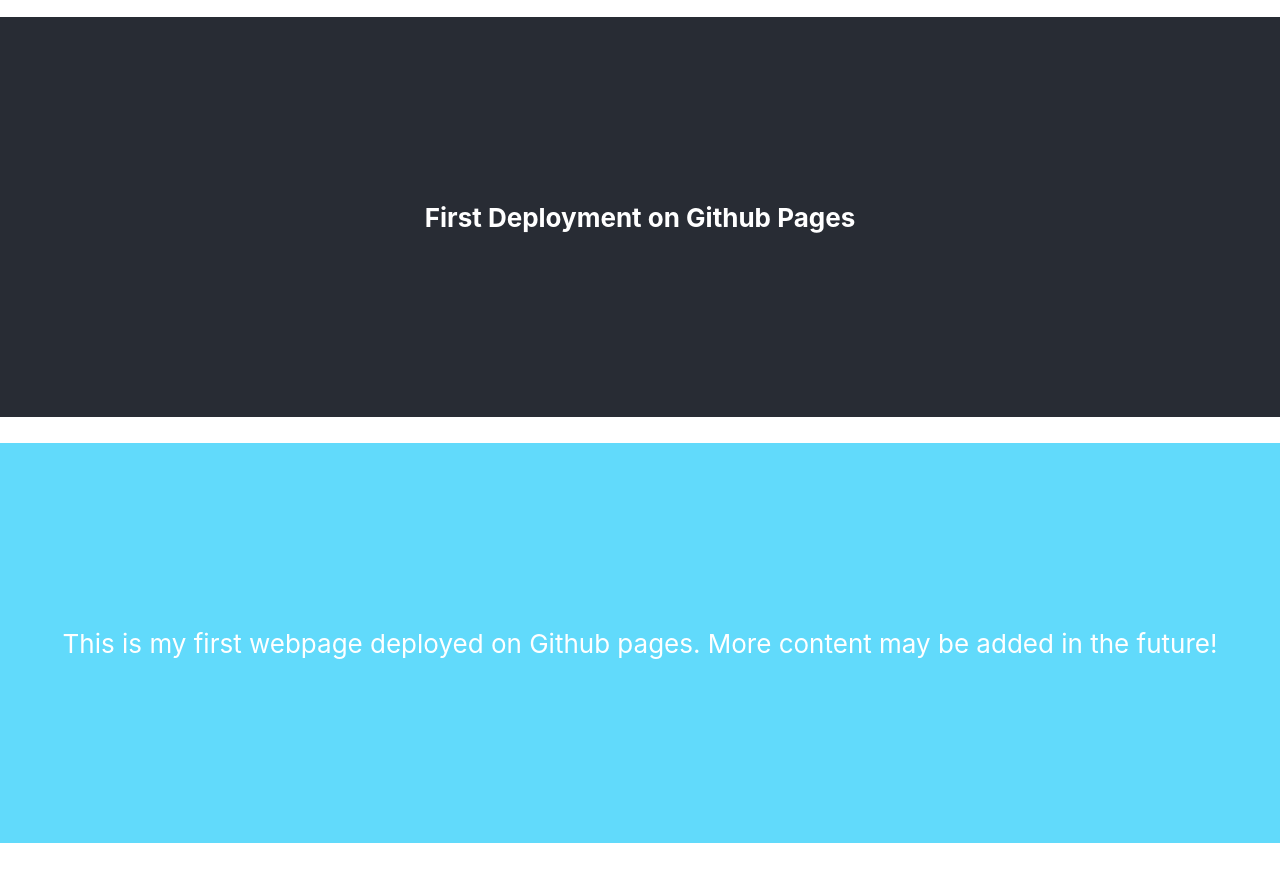
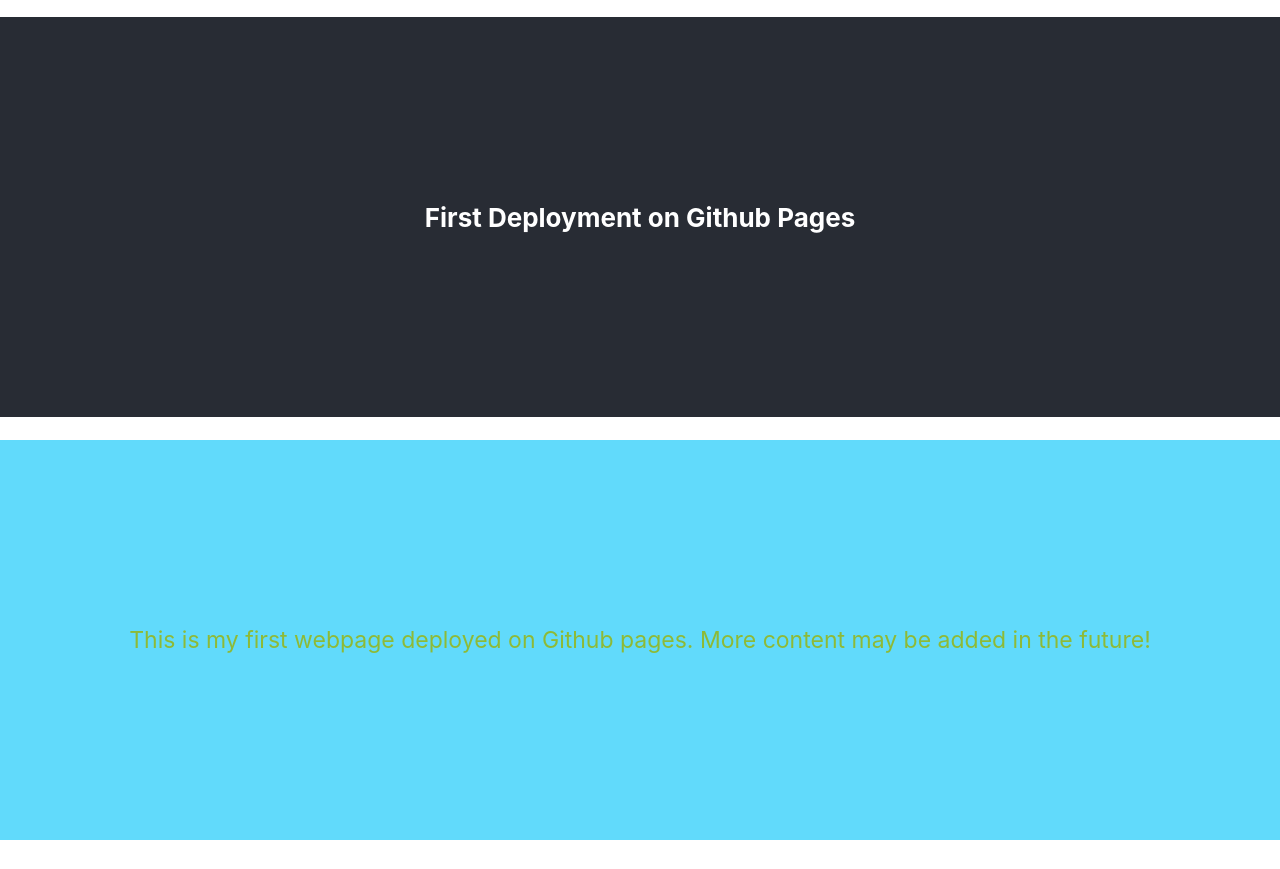
Before and after one commit to CYX22222003/test-app2, a React (Create React App) app: page / in a window 1280 px wide. Built offline with nearby package versions, Linux system fonts and the light colour scheme.

Commit message:
add new link

```diff
--- a/src/App.css
+++ b/src/App.css
@@ -21,6 +21,6 @@
   flex-direction: column;
   align-items: center;
   justify-content: center;
-  font-size: calc(10px + 2vmin);
-  color: white;
+  font-size: calc(7px + 2vmin);
+  color: rgb(142, 186, 54);
 }
--- a/src/App.js
+++ b/src/App.js
@@ -1,11 +1,18 @@
 import './App.css';
+import React from 'react';
+import { BrowserRouter as Router, Route, Routes } from 'react-router-dom';
+import Home from './Home';
 
 function App() {
   return (
-    <div className="App">
-      <h1 className='App-header'>First Deployment on Github Pages</h1>
-      <p className='App-Content'>This is my first webpage deployed on Github pages. More content may be added in the future!</p>
-    </div>
+    <Router>
+      <div className='App'>
+        <Routes>
+          <Route exact path="/" element={<Home />} />
+          <Route exact path="/Intro" element={<Home />} />
+        </Routes>
+      </div>
+    </Router>
   );
 }
 
--- /dev/null
+++ b/src/Home.js
@@ -0,0 +1,11 @@
+import React from "react";
+import "./App.css";
+
+export default function Home(){
+    return  (
+        <div className="App-home">
+          <h1 className='App-header'>First Deployment on Github Pages</h1>
+          <p className='App-Content'>This is my first webpage deployed on Github pages. More content may be added in the future!</p>
+        </div>
+    );
+}
```
Also changed, not shown: src/Intro.js (added, +14 -0 lines).
